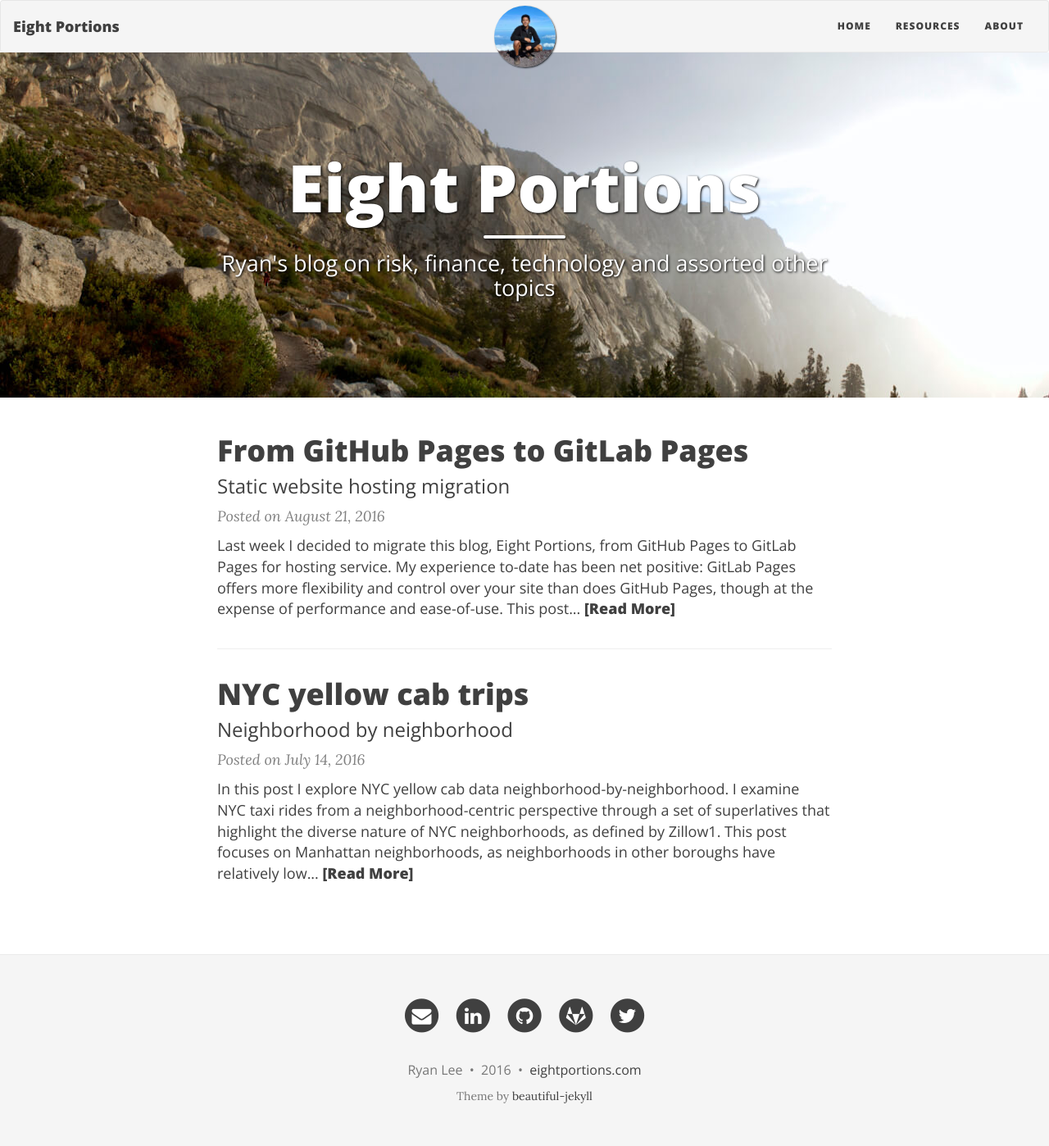
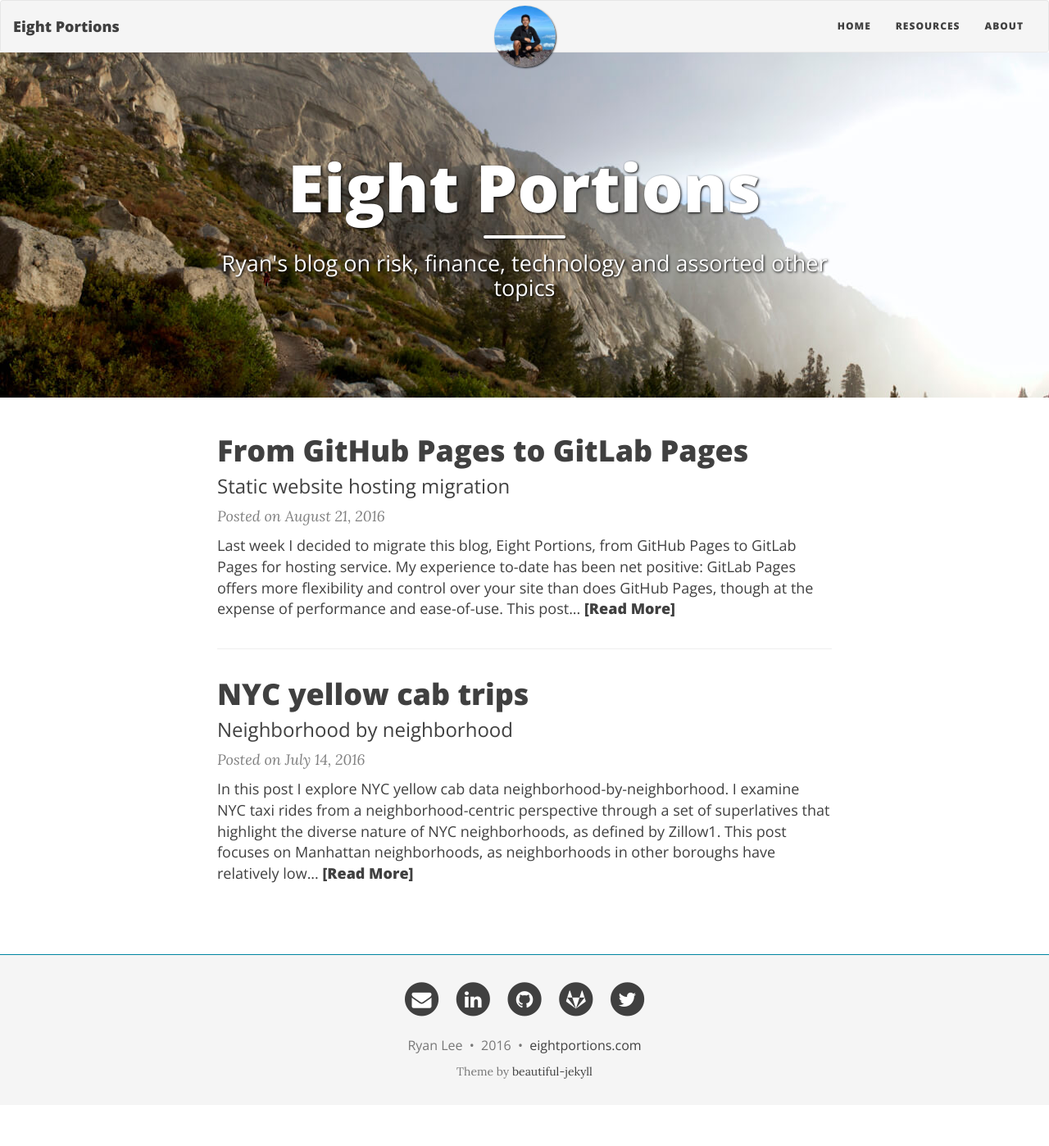
Before and after one commit to rtlee9/rtlee9.github.io, a Jekyll site: the page built from index.html, in a window 1280 px wide. Shown: the whole page at 82% size. Built offline with Jekyll 4.4.1, drawn with Linux system fonts in a browser that asks for light colours; nearby versions of some CDN libraries; the list of posts is cut into pages by our own code; after the commit the page ends 1348 px from its top, so only the background shows below that.

Commit message:
Update footer styling
Shrink vertical space and add top border

```diff
--- a/css/main.css
+++ b/css/main.css
@@ -244,7 +244,7 @@
 footer {
   padding: 30px 0;
   background: #F5F5F5;
-  border-top: 1px #EAEAEA solid;
+  border-top: 1px #0085a1 solid;
   margin-top: 50px;
   font-size: 14px;
 }
@@ -260,6 +260,7 @@
 footer .copyright {
   font-family: Open Sans;
   text-align: center;
+  margin-top: 20px;
   margin-bottom: 0;
 }
 footer .theme-by {
@@ -269,7 +270,7 @@
 
 @media only screen and (min-width: 768px) {
   footer {
-    padding: 50px 0;
+    padding: 30px 0;
   }
   footer .footer-links {
     font-size: 18px;
```
